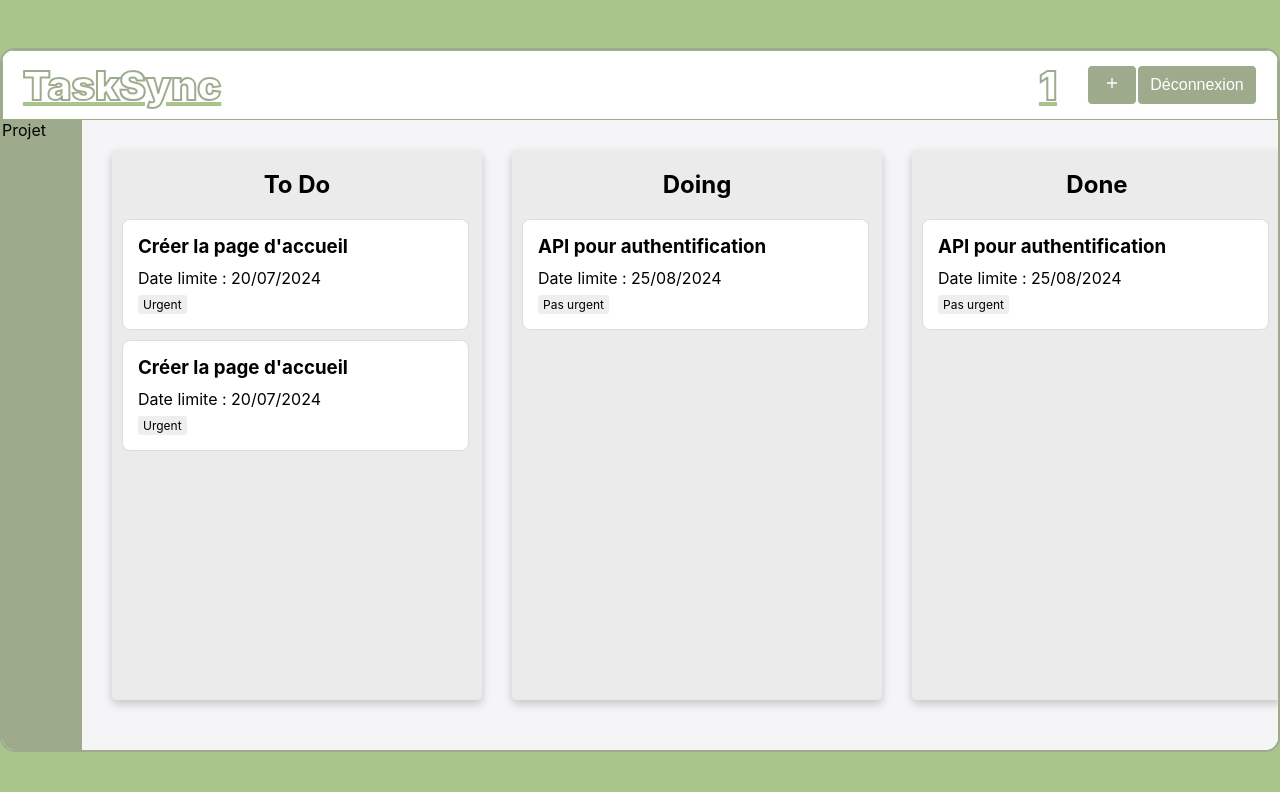
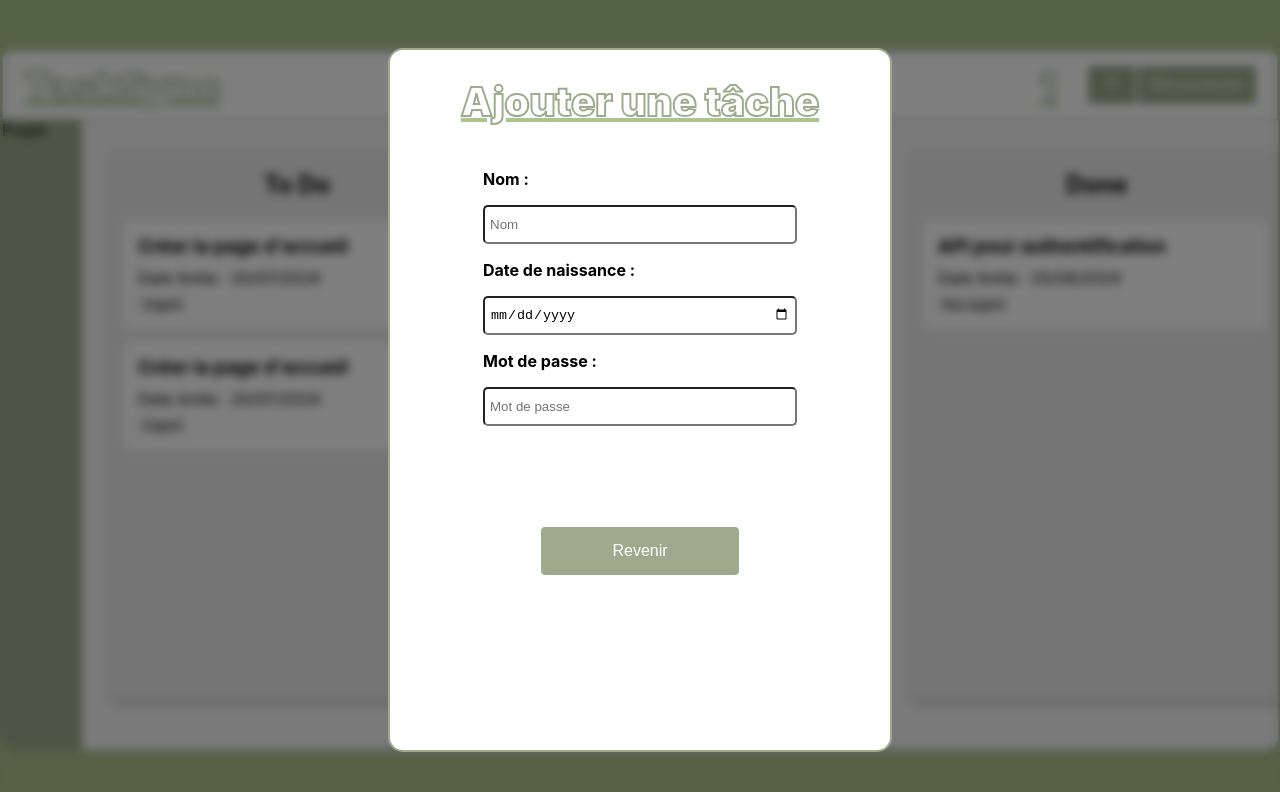
Before and after one commit to OthmaneB-Pro/TaskSync, a React (Create React App) app: page /interface/1 in a window 1280 px wide. Both pictures are taken after a click on the button 1112 px from the left and 85 px from the top of the page. Shown: the top 792 px of the page. Built offline with nearby package versions, Linux system fonts and the light colour scheme.

Commit message:
✨ CRUD : Add Form to create new task

```diff
--- a/src/components/pages/interfaceMain/InterfacePage.tsx
+++ b/src/components/pages/interfaceMain/InterfacePage.tsx
@@ -5,19 +5,24 @@ import { tasks } from "../../../fakeData/fakeTask";
 import { useState } from "react";
 import { TaskType } from "../../reusable-type/TaskCard";
 import { UserContext } from "../../../context/UserContext";
+import FormulaireForCard from "./status/formulaire/FormulaireForCard";
 
 export default function InterfacePage() {
   const [tache, setTache] = useState<TaskType[]>(tasks);
+  const [formulaire, setFormulaire] = useState(false);
 
   const UserContextValue = {
     tache,
     setTache,
-  }
+    formulaire,
+    setFormulaire,
+  };
   return (
     <UserContext.Provider value={UserContextValue}>
       <InterfacePageStyled>
         <div className="container">
           <Navbar />
+          {formulaire && <FormulaireForCard/>}
           <div className="menu">
             <div className="project">Projet</div>
             <InterfaceStatus />
@@ -34,6 +39,7 @@ const InterfacePageStyled = styled.div`
   display: flex;
   justify-content: center;
   align-items: center;
+
   .container {
     background-color: white;
     width: 1400px;
@@ -44,6 +50,7 @@ const InterfacePageStyled = styled.div`
     overflow-y: hidden;
     display: flex;
     flex-direction: column;
+
     .menu {
       display: grid;
       grid-template-columns: 80px 1fr;
--- a/src/components/pages/interfaceMain/navbar/NavbarRightSide.tsx
+++ b/src/components/pages/interfaceMain/navbar/NavbarRightSide.tsx
@@ -3,10 +3,13 @@ import ButtonPrimary from "../../../reusable-ui/ButtonPrimary";
 import { IoMdAdd } from "react-icons/io";
 import styled from "styled-components";
 import Title from "../../../reusable-ui/Title";
+import { useContext } from "react";
+import { UserContext } from "../../../../context/UserContext";
 
 export default function NavbarRightSide() {
   const { username } = useParams();
   const navigate = useNavigate();
+  const {formulaire, setFormulaire} = useContext(UserContext)
 
   return (
     <NavbarRightSideStyled>
@@ -15,8 +18,9 @@ export default function NavbarRightSide() {
         className="button-add"
         label={""}
         Icon={<IoMdAdd />}
-        onClick={() => {}}
+        onClick={() => setFormulaire(!formulaire)}
       />
+      {/*Il faut que le bouton ouvre le formulaire, et dans le formualaire on fait le onAddTasks*/}
       <ButtonPrimary
         className="button-deconnexion"
         label="Déconnexion"
--- /dev/null
+++ b/src/components/pages/interfaceMain/status/formulaire/FormulaireForCard.tsx
@@ -0,0 +1,90 @@
+import styled from "styled-components";
+import InputText from "../../../../reusable-ui/InputText";
+import Title from "../../../../reusable-ui/Title";
+import { useContext } from "react";
+import { UserContext } from "../../../../../context/UserContext";
+import ButtonPrimary from "../../../../reusable-ui/ButtonPrimary";
+
+
+export default function FormulaireForCard() {
+    const {formulaire, setFormulaire} = useContext(UserContext)
+  return (
+    <AuthFormStyled>
+      <div className="container">
+        <Title label={"Ajouter une tâche"} />
+        <form onSubmit={() => {}}>
+          <InputText
+          value=""
+            name="username"
+            type="text"
+            placeholder="Nom"
+            onChange={() => {}}
+            label={"Nom :"}
+            required
+          />
+            <InputText
+            value=""
+              name="date"
+              type="date"
+              placeholder="Date de naissance"
+              onChange={() => {}}
+              label={"Date de naissance :"}
+              required
+            />
+
+          <InputText
+          value=""
+            name="password"
+            type="password"
+            placeholder="Mot de passe"
+            onChange={() => {}}
+            label={"Mot de passe :"}
+            required
+          />
+
+          <ButtonPrimary label="Revenir" onClick={() => setFormulaire(!formulaire)} />
+        </form>
+      </div>
+    </AuthFormStyled>
+  );
+}
+
+const AuthFormStyled = styled.div`
+  position: fixed;
+  top: 0;
+  left: 0;
+  width: 100%;
+  height: 100%;
+  background-color: rgba(0, 0, 0, 0.5);
+  backdrop-filter: blur(5px);
+  display: flex;
+  align-items: center;
+  justify-content: center;
+  z-index: 1000;
+
+  .container {
+    background-color: white;
+    width: 500px !important;
+    height: 600px;
+    border: 1px solid black;
+    border-radius: 15px;
+    display: flex;
+    flex-direction: column;
+    align-items: center;
+    animation-duration: 0.3s;
+    animation-name: animate-fade;
+    @keyframes animate-fade {
+      0% {
+        opacity: 0;
+      }
+      100% {
+        opacity: 1;
+      }
+    }
+  }
+  form {
+    display: flex;
+    flex-direction: column;
+    align-items: center;
+  }
+`;
--- a/src/context/UserContext.tsx
+++ b/src/context/UserContext.tsx
@@ -2,11 +2,15 @@ import { createContext } from "react";
 import { TaskType } from "../components/reusable-type/TaskCard";
 
 type UserContextType = {
-    tache: TaskType[];
-    setTache: React.Dispatch<React.SetStateAction<TaskType[]>>
-}
+  tache: TaskType[];
+  setTache: React.Dispatch<React.SetStateAction<TaskType[]>>;
+  formulaire: boolean;
+  setFormulaire: React.Dispatch<React.SetStateAction<boolean>>;
+};
 
-export const UserContext  = createContext<UserContextType>( {
-    tache : [],
-    setTache : () => {},
-})
+export const UserContext = createContext<UserContextType>({
+  tache: [],
+  setTache: () => {},
+  formulaire: false,
+  setFormulaire: () => {},
+});
```
